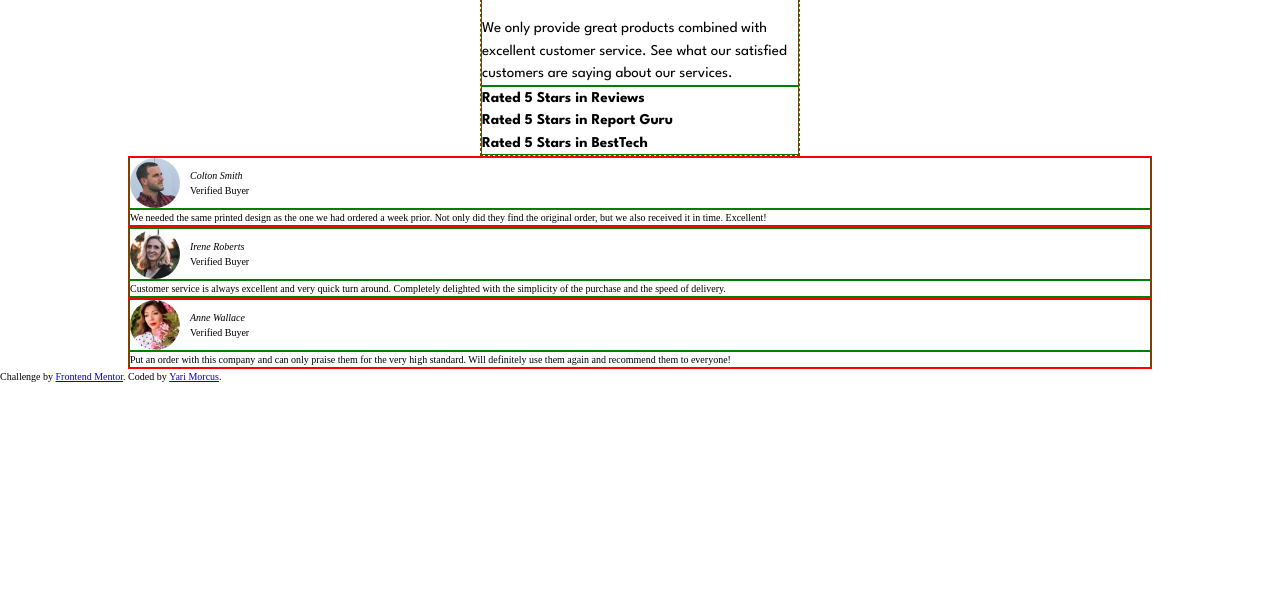
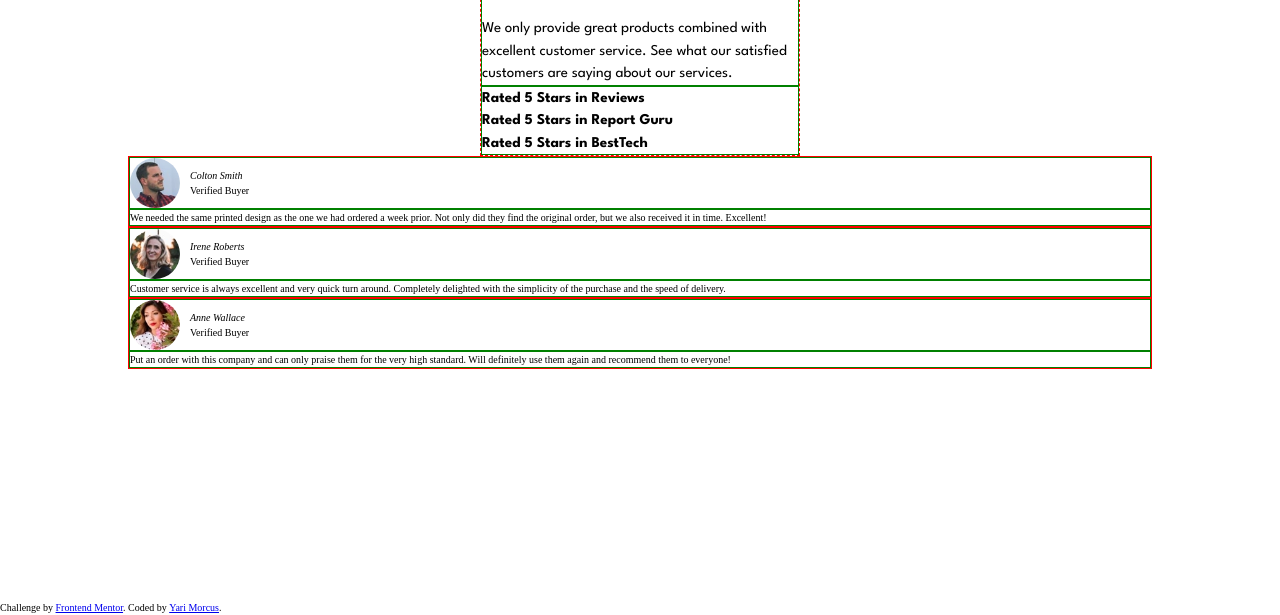
Before and after one commit to YariMorcus/social-proof-section, a website: page index.html in a window 1280 px wide. Shown: the part 185-800 px from the top of the page. Drawn offline with Linux system fonts and the light colour scheme.

Commit message:
Align footer to bottom of page

```diff
--- a/scss/base/_base.scss
+++ b/scss/base/_base.scss
@@ -15,6 +15,9 @@ html {
 
 /* Set core body defaults */
 body {
+    display: flex;
+    flex-direction: column;
+    min-height: 100vh;
     text-rendering: optimizeSpeed;
     line-height: 1.5;
 }
--- a/scss/layouts/_social-proof.scss
+++ b/scss/layouts/_social-proof.scss
@@ -6,6 +6,8 @@
 @use '../abstracts/variables' as v;
 
 .social-proof {
+    flex: 1;
+
     &__header {
         border: 1px dashed red;
         max-width: 32rem;
```
Also changed, not shown: css/main.css.
